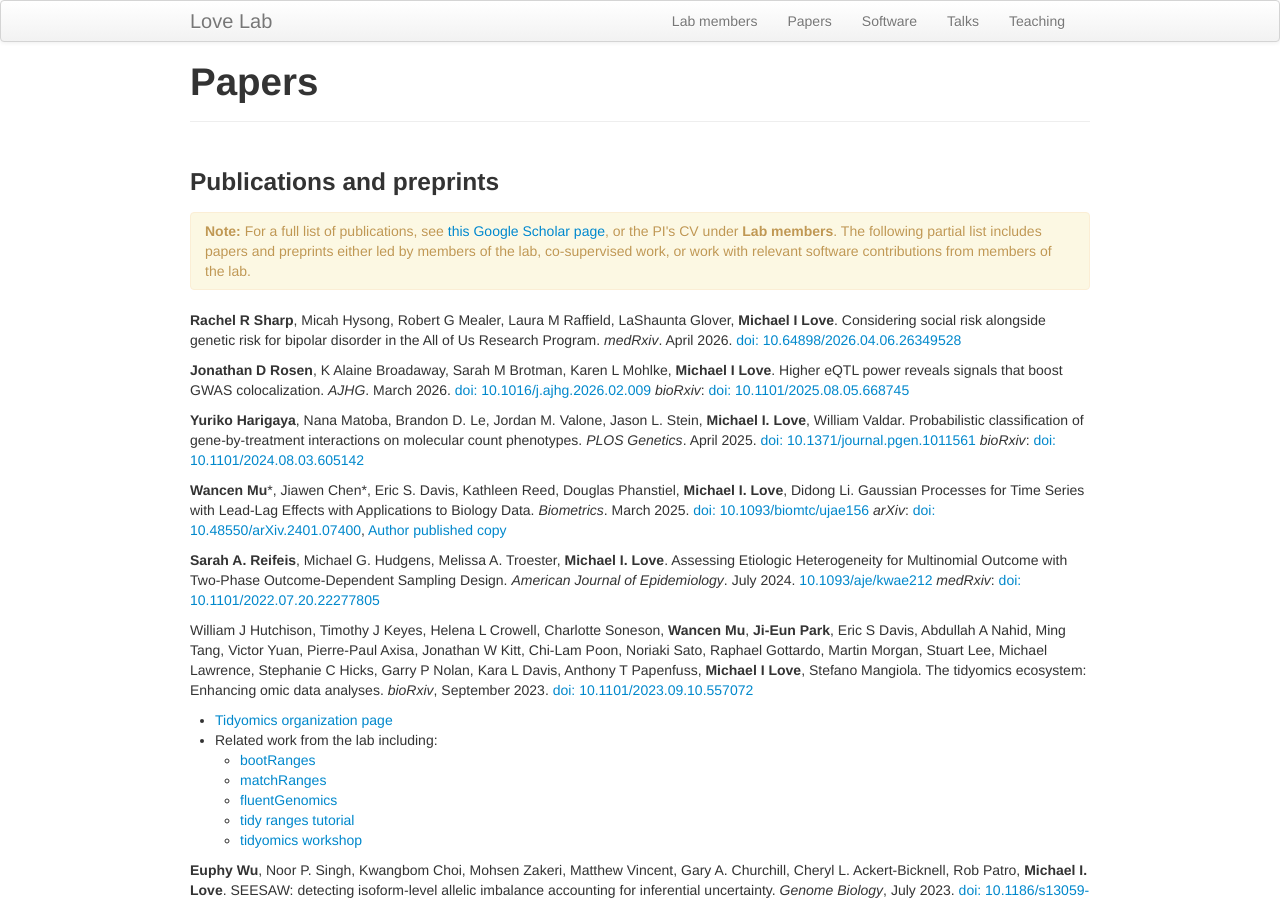
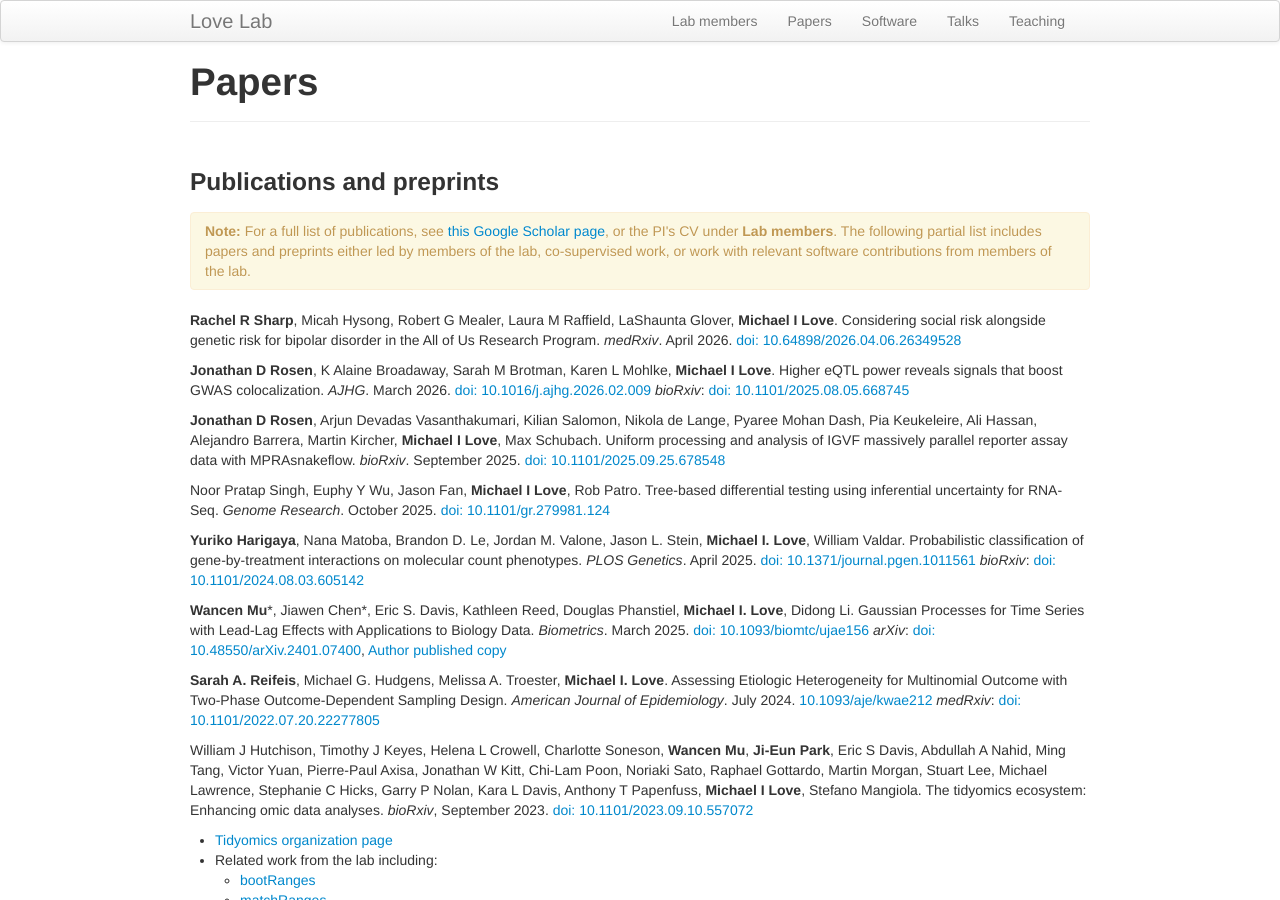
Before and after one commit to mikelove/mikelove.github.io, a Jekyll site: the page built from pages/papers.md, in a window 1280 px wide and 900 px high. Built offline with Jekyll 4.4.1, drawn with Linux system fonts in a browser that asks for light colours.

Commit message:
more papers

```diff
--- a/pages/papers.md
+++ b/pages/papers.md
@@ -25,6 +25,16 @@ Higher eQTL power reveals signals that boost GWAS colocalization.
 [doi: 10.1016/j.ajhg.2026.02.009](https://doi.org/10.1016/j.ajhg.2026.02.009)
 *bioRxiv*:
 [doi: 10.1101/2025.08.05.668745](https://doi.org/10.1101/2025.08.05.668745)
+
+**Jonathan D Rosen**, Arjun Devadas Vasanthakumari, Kilian Salomon, Nikola de Lange, Pyaree Mohan Dash, Pia Keukeleire, Ali Hassan, Alejandro Barrera, Martin Kircher, **Michael I Love**, Max Schubach.
+Uniform processing and analysis of IGVF massively parallel reporter assay data with MPRAsnakeflow.
+*bioRxiv*. September 2025.
+[doi: 10.1101/2025.09.25.678548](https://doi.org/10.1101/2025.09.25.678548)
+
+Noor Pratap Singh, Euphy Y Wu, Jason Fan, **Michael I Love**, Rob Patro.
+Tree-based differential testing using inferential uncertainty for RNA-Seq.
+*Genome Research*. October 2025.
+[doi: 10.1101/gr.279981.124](https://doi.org/10.1101/gr.279981.124)
 
 **Yuriko Harigaya**, Nana Matoba, Brandon D. Le, Jordan M. Valone, Jason L. Stein, **Michael I. Love**, William Valdar.
 Probabilistic classification of gene-by-treatment interactions on molecular count phenotypes.
```
